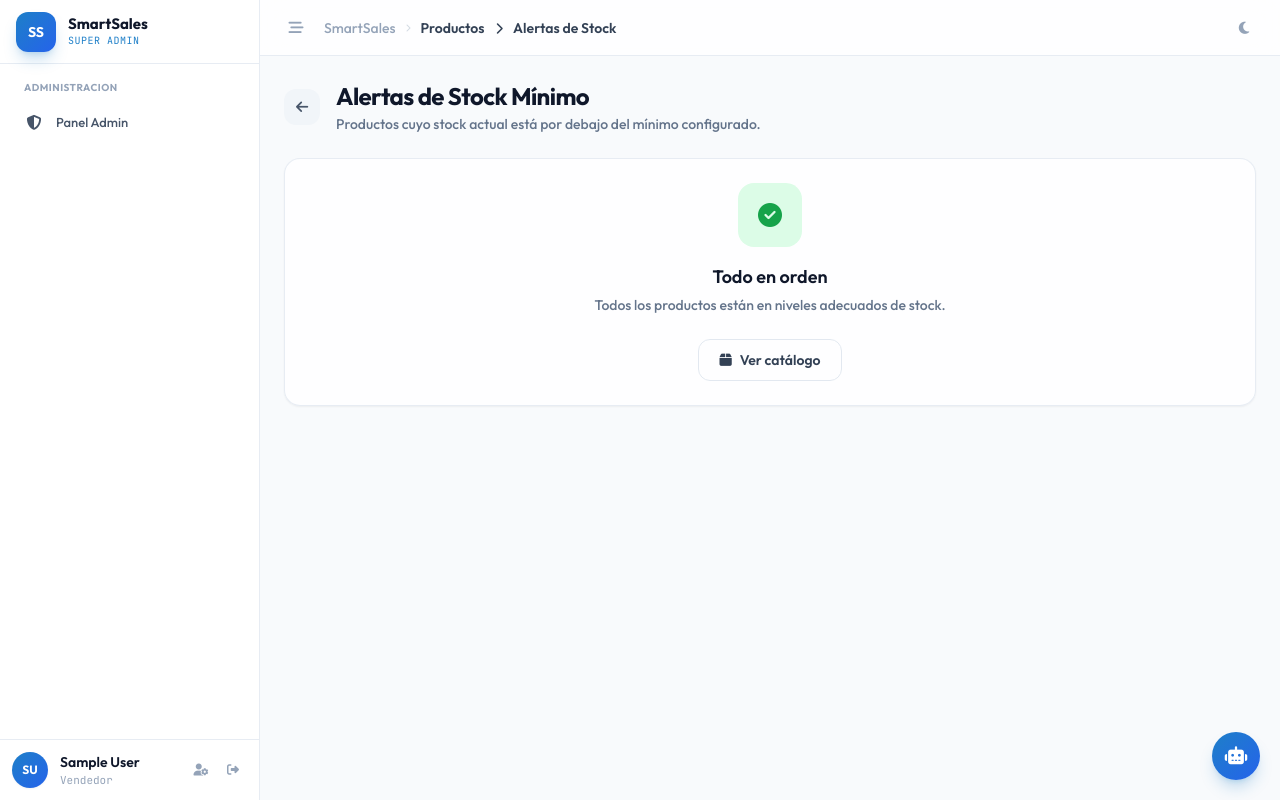
After one commit to smartsolutions-ve/smart-sales, a Django app: page /productos/alertas/ in a window 1280 px wide. The commit adds this page. Run offline with Django 5.2, Linux system fonts and the light colour scheme; the visitor is signed in with stand-in values (Sample User, id 1); data that the repository does not hold is empty; parts of the project's set-up code (start-up, migrations or seed data) failed here and were passed over; some libraries are stand-ins or nearby versions.

Commit message:
feat: módulo Alertas de Stock Mínimo completo
- Producto.stock_minimo DecimalField + stock_disponible/en_alerta_stock properties
- Migración 0004 para el campo stock_minimo
- Vistas alertas_stock y configurar_stock_minimo en productos/views.py
- URLs alertas/ y <pk>/stock-minimo/ en productos/urls.py
- Template alertas_stock.html con tabla de déficit e inline form de ajuste
- Dashboard: widget productos_alerta + banner de alerta con link
- Formulario de producto: campo stock_minimo con hint de alerta
- 15 tests nuevos en test_alertas_stock.py — 264 total pasando

Co-Authored-By: Claude Sonnet 4.6 <noreply@anthropic.com>

```diff
--- a/apps/productos/urls.py
+++ b/apps/productos/urls.py
@@ -9,4 +9,6 @@ urlpatterns = [
     path('<int:pk>/editar/', views.editar, name='editar'),
     path('<int:pk>/eliminar/', views.eliminar, name='eliminar'),
     path('buscar/', views.buscar_json, name='buscar_json'),
+    path('alertas/', views.alertas_stock, name='alertas_stock'),
+    path('<int:pk>/stock-minimo/', views.configurar_stock_minimo, name='configurar_stock_minimo'),
 ]
--- a/apps/productos/views.py
+++ b/apps/productos/views.py
@@ -1,7 +1,11 @@
 """Vistas del catálogo de productos."""
+from decimal import Decimal
+
 from django.shortcuts import render, get_object_or_404, redirect
 from django.contrib.auth.decorators import login_required
 from django.contrib import messages
+from django.db.models import F, Q, Sum
+from django.db.models.functions import Coalesce
 from django.http import JsonResponse
 from django.views.decorators.http import require_http_methods, require_POST
 
@@ -131,6 +135,45 @@ def buscar_json(request):
     return JsonResponse({'results': results})
 
 
+@login_required
+@role_required('gerente', 'superadmin')
+def alertas_stock(request):
+    """Lista de productos con stock por debajo del mínimo configurado."""
+    productos = (
+        Producto.objects
+        .filter(organization=request.org, is_active=True, stock_minimo__gt=0)
+        .annotate(
+            stock_actual=Coalesce(
+                Sum('lotes__cantidad_disponible', filter=Q(lotes__is_active=True)),
+                Decimal('0'),
+            )
+        )
+        .filter(stock_actual__lt=F('stock_minimo'))
+        .annotate(deficit=F('stock_minimo') - F('stock_actual'))
+        .select_related('categoria')
+        .order_by('nombre')
+    )
+    return render(request, 'productos/alertas_stock.html', {'productos': productos})
+
+
+@login_required
+@role_required('gerente', 'superadmin')
+def configurar_stock_minimo(request, pk):
+    """Actualiza el stock_minimo de un producto."""
+    producto = get_object_or_404(Producto, pk=pk, organization=request.org)
+    if request.method == 'POST':
+        try:
+            valor = Decimal(request.POST.get('stock_minimo', '0').replace(',', '.'))
+            if valor < 0:
+                raise ValueError('El valor no puede ser negativo.')
+            producto.stock_minimo = valor
+            producto.save(update_fields=['stock_minimo'])
+            messages.success(request, f'Stock mínimo de "{producto.nombre}" actualizado a {valor}.')
+        except (ValueError, Exception):
+            messages.error(request, 'Valor inválido. Ingrese un número positivo.')
+    return redirect('productos:alertas_stock')
+
+
 def _guardar_producto(request, producto):
     data = request.POST
     nombre = data.get('nombre', '').strip()
@@ -178,6 +221,13 @@ def _guardar_producto(request, producto):
     producto.categoria = categoria
     producto.is_active = is_active
     producto.exento_iva = exento_iva
+
+    stock_minimo_val = data.get('stock_minimo', '0').strip() or '0'
+    try:
+        producto.stock_minimo = Decimal(stock_minimo_val)
+    except Exception:
+        producto.stock_minimo = Decimal('0')
+
     producto.save()
 
     messages.success(request, f'Producto "{producto.nombre}" guardado.')
--- /dev/null
+++ b/templates/productos/alertas_stock.html
@@ -0,0 +1,97 @@
+{% extends "base.html" %}
+{% load bs_tags %}
+
+{% block title %}Alertas de Stock — SmartSales{% endblock %}
+{% block breadcrumb %}
+  <a href="{% url 'productos:lista' %}" class="hover:text-brand-blue">Productos</a>
+  <i class="fas fa-chevron-right text-xs mx-2"></i>
+  Alertas de Stock
+{% endblock %}
+
+{% block content %}
+<div class="p-6">
+
+  <div class="flex items-center gap-4 mb-6">
+    <a href="{% url 'productos:lista' %}" class="w-9 h-9 flex items-center justify-center rounded-xl bg-slate-100 dark:bg-white/10 text-slate-600 dark:text-slate-300 hover:bg-brand-blue hover:text-white transition-colors">
+      <i class="fas fa-arrow-left text-sm"></i>
+    </a>
+    <div>
+      <h1 class="text-title">Alertas de Stock Mínimo</h1>
+      <p class="text-subtitle text-sm mt-0.5">Productos cuyo stock actual está por debajo del mínimo configurado.</p>
+    </div>
+  </div>
+
+  {% if productos %}
+  <div class="card-glass overflow-hidden">
+    <table class="w-full text-sm">
+      <thead>
+        <tr class="border-b border-slate-200 dark:border-white/10">
+          <th class="th-base">Producto</th>
+          <th class="th-base">Categoría</th>
+          <th class="th-base text-right">Stock Actual</th>
+          <th class="th-base text-right">Stock Mínimo</th>
+          <th class="th-base text-right">Déficit</th>
+          <th class="th-base">Ajustar Mínimo</th>
+        </tr>
+      </thead>
+      <tbody class="divide-y divide-slate-100 dark:divide-white/5">
+        {% for p in productos %}
+        <tr class="hover:bg-slate-50 dark:hover:bg-white/5 transition-colors">
+          <td class="td-base">
+            <div class="font-medium text-body">{{ p.nombre }}</div>
+            {% if p.sku %}<div class="text-xs text-subtitle font-mono">{{ p.sku }}</div>{% endif %}
+          </td>
+          <td class="td-base text-subtitle">{{ p.categoria|default:"—" }}</td>
+          <td class="td-base text-right">
+            <span class="font-mono font-semibold text-red-500 dark:text-red-400">
+              {{ p.stock_actual }}
+            </span>
+          </td>
+          <td class="td-base text-right font-mono text-subtitle">{{ p.stock_minimo }}</td>
+          <td class="td-base text-right">
+            <span class="inline-flex items-center gap-1 px-2 py-0.5 rounded-full bg-red-100 dark:bg-red-900/30 text-red-700 dark:text-red-300 text-xs font-semibold">
+              <i class="fas fa-arrow-down text-[10px]"></i>
+              {{ p.deficit }}
+            </span>
+          </td>
+          <td class="td-base">
+            <form method="post" action="{% url 'productos:configurar_stock_minimo' p.pk %}"
+                  class="flex items-center gap-2">
+              {% csrf_token %}
+              <input type="number" name="stock_minimo" value="{{ p.stock_minimo }}"
+                     step="0.01" min="0"
+                     class="input-base w-28 text-right py-1 px-2 text-sm">
+              <button type="submit" class="btn-secondary text-xs py-1 px-3">
+                <i class="fas fa-save"></i>
+              </button>
+            </form>
+          </td>
+        </tr>
+        {% endfor %}
+      </tbody>
+    </table>
+  </div>
+
+  <p class="text-xs text-subtitle mt-4">
+    <i class="fas fa-info-circle mr-1"></i>
+    Total: <strong>{{ productos|length }}</strong> producto{{ productos|length|pluralize }} bajo stock mínimo.
+    Ajusta el mínimo a <strong>0</strong> para desactivar la alerta de ese producto.
+  </p>
+
+  {% else %}
+  <div class="card-glass flex flex-col items-center justify-center py-16 text-center gap-4">
+    <div class="w-16 h-16 rounded-2xl bg-green-100 dark:bg-green-900/30 flex items-center justify-center">
+      <i class="fas fa-check-circle text-2xl text-green-600 dark:text-green-400"></i>
+    </div>
+    <div>
+      <h2 class="text-lg font-semibold text-body">Todo en orden</h2>
+      <p class="text-subtitle mt-1">Todos los productos están en niveles adecuados de stock.</p>
+    </div>
+    <a href="{% url 'productos:lista' %}" class="btn-secondary mt-2">
+      <i class="fas fa-box"></i> Ver catálogo
+    </a>
+  </div>
+  {% endif %}
+
+</div>
+{% endblock %}
```
Also changed, not shown: apps/pedidos/views_dashboard.py (+17 -1 lines), apps/productos/models.py (+12 -1 lines), templates/dashboard/index.html (+10 -0 lines), templates/productos/form.html (+7 -0 lines), tests/conftest.py (+1 -0 lines), tests/test_alertas_stock.py (added, +191 -0 lines), tests/test_cxc.py (added, +311 -0 lines), apps/productos/migrations/0004_producto_stock_minimo.py (added).
